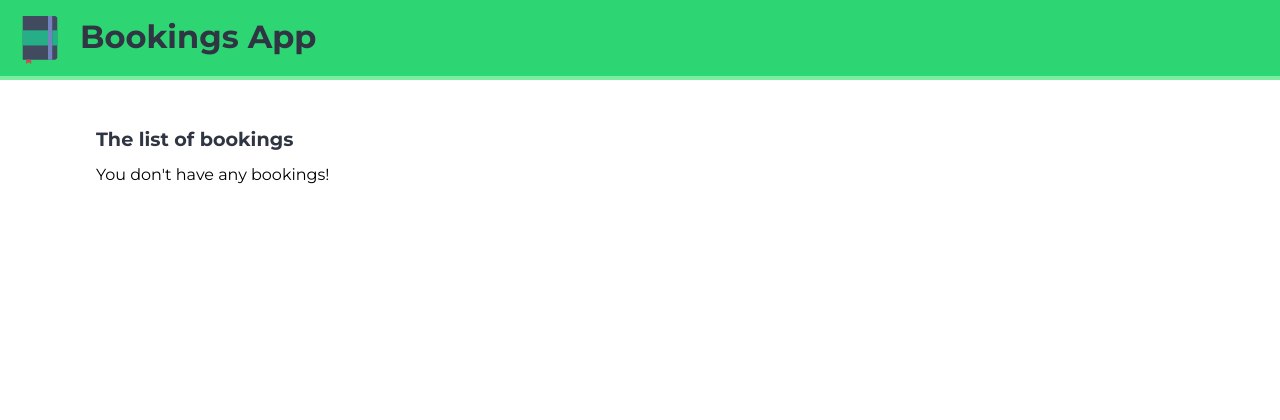
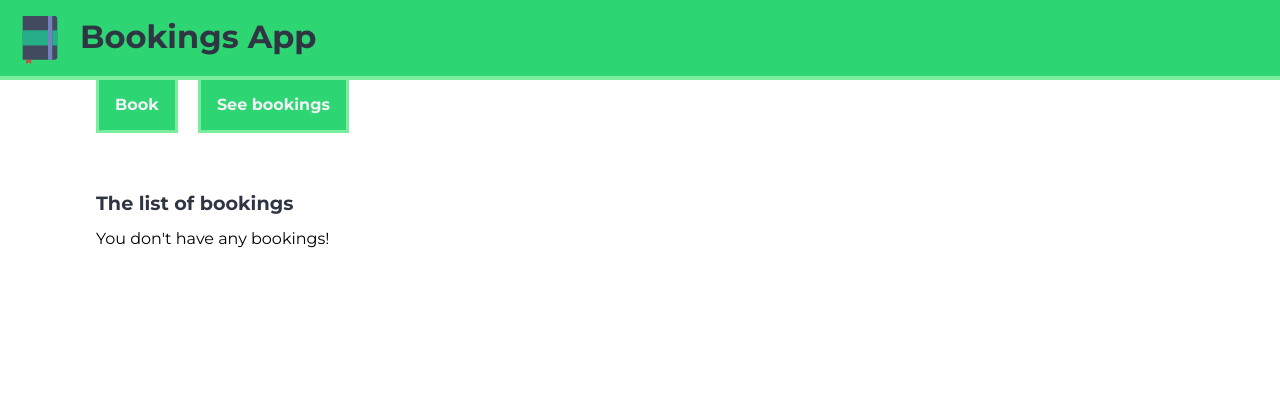
Before and after one commit to umbluu/vrm, a PHP site: template views/list.html.twig in a window 1280 px wide. Shown: the top 420 px of the page. Run offline with PHP 8.4, Linux system fonts and the light colour scheme; the template is opened without the code that fills it, so the values that code supplies are empty; some libraries are stand-ins or nearby versions.

Commit message:
Create menu to switch between two routes

```diff
--- a/src/Application.php
+++ b/src/Application.php
@@ -86,10 +86,12 @@ class Application extends SilexApplication
                 $this['db']
             ))
             ->method('GET|POST')
+            ->bind('booking_form')
         ;
 
         $this
             ->get('/bookings', new ListBookingsController($this['db'], $this['twig']))
+            ->bind('booking_list')
         ;
     }
 }
--- /dev/null
+++ b/views/_menu.html.twig
@@ -0,0 +1,10 @@
+{#
+ # Menu component
+ # Usage example:
+ #      {{ include('_menu.html.twig') }}
+ #}
+<div class="menu">
+    {% set currentUrl = global.request.getRequestUri() %}
+    <a class="menu-link {{ path('booking_form') == currentUrl ? 'active' }}" href="{{ path('booking_form') }}">Book</a>
+    <a class="menu-link {{ path('booking_list') == currentUrl ? 'active' }}" href="{{ path('booking_list') }}">See bookings</a>
+</div>
--- a/views/base.html.twig
+++ b/views/base.html.twig
@@ -6,15 +6,17 @@
         <meta name="viewport" content="width=device-width, initial-scale=1, maximum-scale=1">
         <title>I-Smith</title>
         {% block stylesheets %}
-        	<link href="https://fonts.googleapis.com/css?family=Montserrat:100,300i,400,500,700" rel="stylesheet">
+            <link href="https://fonts.googleapis.com/css?family=Montserrat:100,300i,400,500,700" rel="stylesheet">
             <link rel="stylesheet" type="text/css" media="screen" href="/css/normalize.css">
             <link rel="stylesheet" type="text/css" media="screen" href="/css/base.css">
             <link rel="stylesheet" type="text/css" media="screen" href="/css/header.css">
+            <link rel="stylesheet" type="text/css" media="screen" href="/css/menu.css">
             <link rel="stylesheet" type="text/css" media="screen" href="/css/footer.css">
         {% endblock %}
     </head>
     <body>
         {{ include('_header.html.twig') }}
+        {{ include('_menu.html.twig') }}
         <div class="content">{% block content %}{% endblock %}</div>
         {{ include('_footer.html.twig') }}
     </body>
--- /dev/null
+++ b/web/css/menu.css
@@ -0,0 +1,29 @@
+/**
+ * Css file for Booking app menu styling
+ */
+.menu {
+    height: 4em;
+    padding-left: 6em;
+}
+
+.menu-link {
+    display: inline-block;
+    margin-right: 1em;
+    padding: 1em;
+    border: 3px solid #7bed9f;
+    border-top: none;
+    background-color: #2ed573;
+    color: #f1f2f6;
+    font-weight: bold;
+    -webkit-box-sizing: border-box;
+       -moz-box-sizing: border-box;
+            box-sizing: border-box;
+}
+
+.menu-link.active {
+    color: #2f3542;
+}
+
+a.menu-link {
+    text-decoration: none;
+}
```
